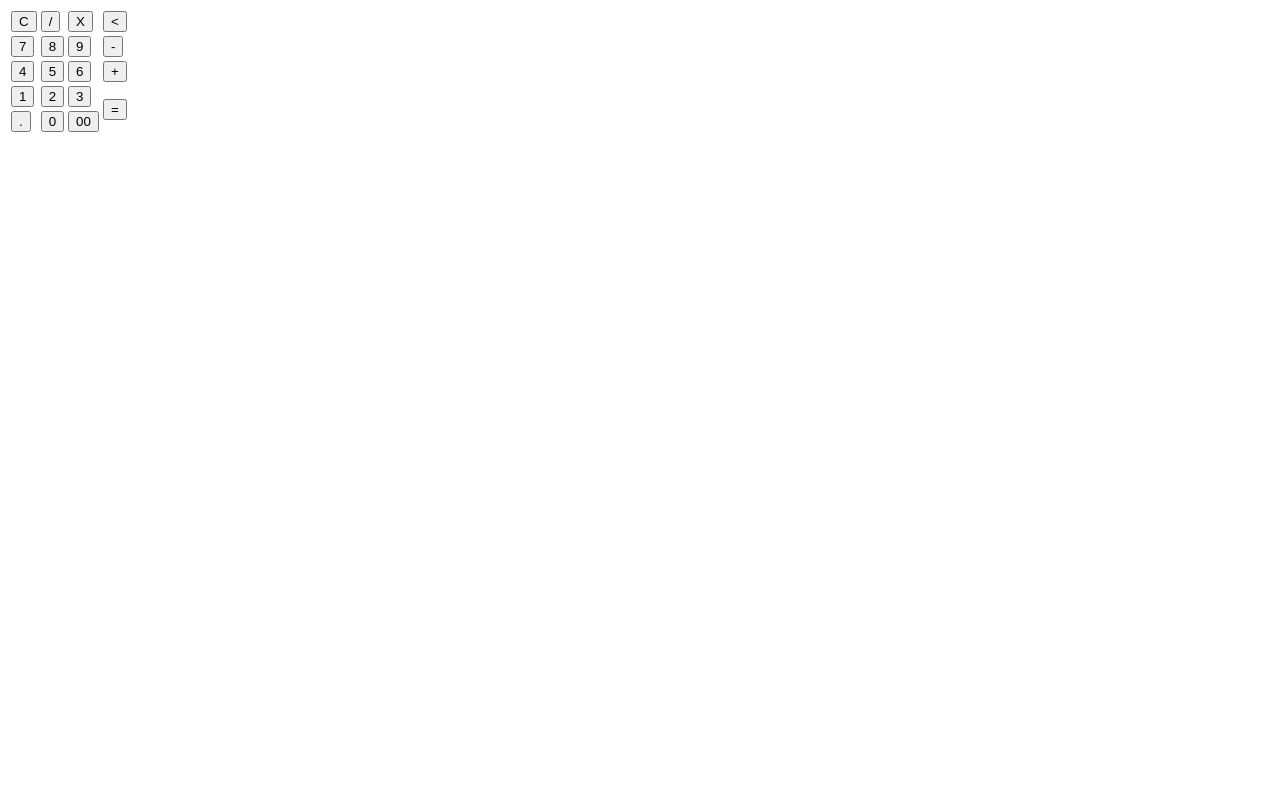
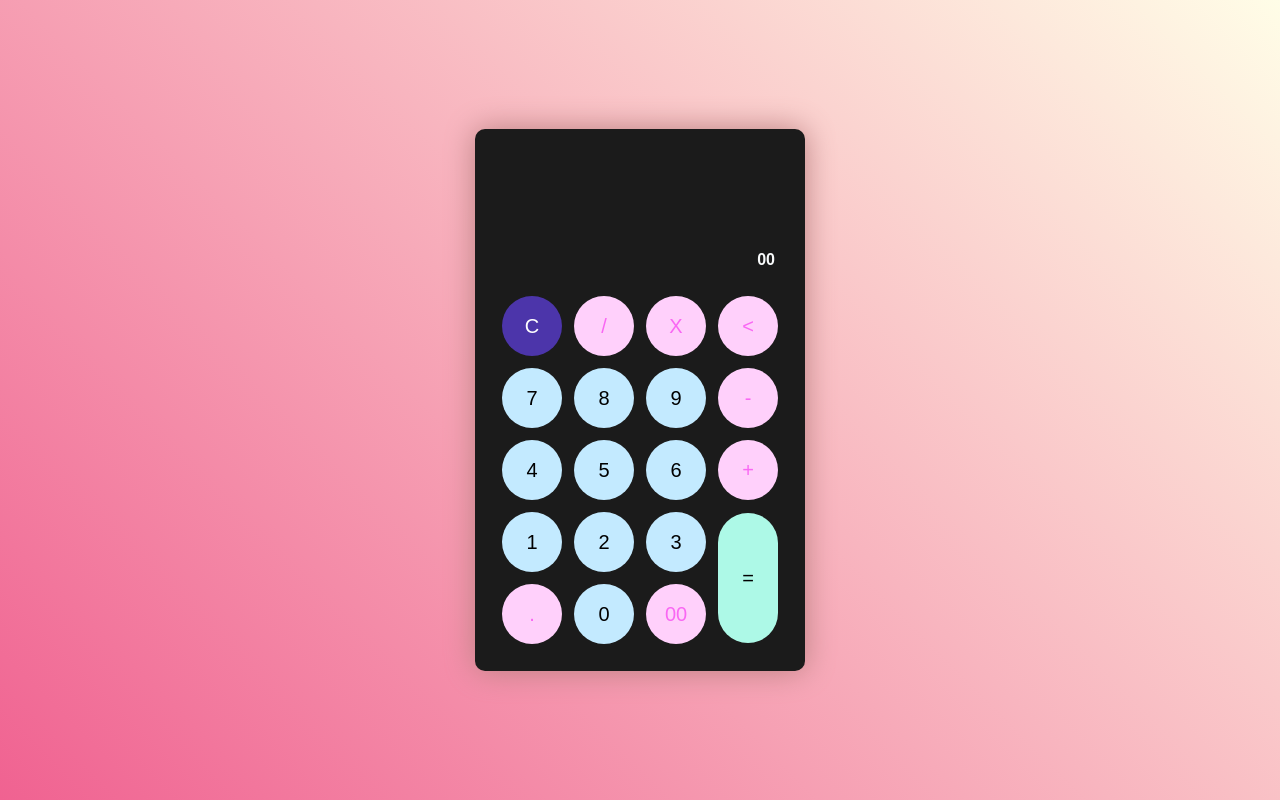
Before and after one commit to Yesid-r/projects-js-html-css, a plain HTML site: page Calculator/index.html in a window 1280 px wide. Both pictures are taken after a click on the button "00". Drawn offline with Linux system fonts and the light colour scheme.

Commit message:
calculator adding styles

```diff
--- a/Calculator/index.html
+++ b/Calculator/index.html
@@ -5,15 +5,16 @@
     <meta http-equiv="X-UA-Compatible" content="IE=edge">
     <meta name="viewport" content="width=device-width, initial-scale=1.0">
     <link rel="stylesheet" href="./styles/style.css">
+
     <title>Document</title>
 </head>
 <body>
     <div class="container">
-        <div class="calculatator dark">
+        <div class="calculator dark">
             <div class="theme-toggler active">
                 <i class="toggler-icon"></i>
             </div>
-            <div class="div display-screen">
+            <div class="display-screen">
                 <div id="display"></div>
             </div>
             <div class="buttons">
@@ -40,7 +41,7 @@
                        <td><button class="btn-number" id="1">1</button></td>
                        <td><button class="btn-number" id="2">2</button></td>
                        <td><button class="btn-number" id="3">3</button></td>
-                       <td rowspan="2"><button class="btn-equal"> = </button></td>
+                       <td rowspan="2"><button class="btn-equal" id="btn-equal"> = </button></td>
                     </tr>
                     <tr>
                         <td><button class="btn-operator" id=".">.</button></td>
@@ -53,6 +54,6 @@
 
         </div>
     </div>
-
+    <script src="./script.js"></script>
 </body>
 </html>
--- a/Calculator/script.js
+++ b/Calculator/script.js
@@ -0,0 +1,34 @@
+console.log('hello world')
+const display = document.querySelector("#display")
+const buttons = document.querySelectorAll("button")
+
+
+console.log(`size of array btns: ${buttons.length}` )
+buttons.forEach((item)=>{
+
+    item.onclick=()=>{
+
+        if(item.id === "clear"){
+            display.innerText="";
+        }else if(item.id=="backspace"){
+            let string = display.innerText.toString();
+            display.innerText = string.substr(0,string.length-1)
+        }else if(display.innerText !=""&& item.id=="btn-equal"){
+            display.innerText = eval(display.innerText)
+        }
+        else if(display.innerText=="" && item.id=="btn-equal"){
+            display.innerText = 'null';
+            setTimeout(()=>(display.innerText=""), 1000)
+        }else{
+            display.innerText+= item.id;
+        }
+    }
+})
+
+const themeTogglerBtn = document.querySelector(".theme-toggler");
+const calculator = document.querySelector(".calculator");
+const toggleIcon = doc.querySelector(".toggler-icon");
+let isDark = true;
+themeTogglerBtn.onclick=()=>{
+    calculator.classList.toggle("dark")
+}
--- a/Calculator/styles/style.scss
+++ b/Calculator/styles/style.scss
@@ -0,0 +1,117 @@
+*{
+    padding:0;
+    margin:0;
+    box-sizing: border-box;
+    font-family: sans-serif;
+
+}
+
+body{
+    background: linear-gradient(45deg,#f06291,#fffde7);
+}
+.container{
+    height: 100vh;
+    width: 100vw;
+    display: flex;
+    align-items: center;
+    justify-content: center;
+    flex-wrap: wrap;
+
+}
+
+.calculator{
+    position: relative;
+    height: auto;
+    width: auto;
+    padding: 20px;
+    border: none;
+    box-shadow: 0 0 30px rgb(187,130,130);
+    background-color: #fff;
+    border-radius: 10px;
+    #display{
+        color: #0a1e23;
+        margin: 0 10px;
+        height: 120px;
+        width: auto;
+        display: flex;
+        align-items: flex-end;
+        justify-content: flex-end;
+        margin-bottom: 20px;
+        font-weight: 600;
+    }
+    .btn-equal{
+        height: 130px;
+    }
+    button#clear{
+        background-color: #fc4552;
+    }
+    .btn-number{
+        background-color: #c3eaff;
+        color: #000000;
+    }
+    .btn-operator{
+        background-color: #ffd0fb;
+        color: #f967f3
+    }
+    .btn-equal{
+        background-color: #adf9e7;
+        color:#000
+    }
+    .theme-toggler{
+        position: absolute;
+        top: 30px;
+        right: 30px;
+        color: #fff;
+        cursor: pointer;
+        z-index: 1;
+    }
+    &::before{
+        content: '';
+        position: absolute;
+        height: 30px;
+        width: 30px;
+        top: 50px;
+        transform: translate(-50%,-50%);
+        border-radius: 50%;
+        background-color: #333;
+        z-index: -1;
+    }
+    &.dark{
+        background-color: #1B1B1B;
+        #display{
+            color:#f8fafb;
+        }
+        #clear{
+            background-color: #4C35AA ;
+            color: white;
+        }
+        #btn-number{
+
+            background-color: #8EFDA6;
+            color: black;
+            font-weight: 500;
+        }
+    }
+}
+
+.theme-toggler .active{
+    color: #333;
+    &::before{
+        background-color: #fff;
+    }
+}
+
+button{
+    height: 60px;
+    width: 60px;
+    border: 0;
+    border-radius: 30px;
+    margin: 5px;
+    font-size: 20px;
+    cursor: pointer;
+    transition: all 200ms ease;
+    &:hover{
+        transform: scale(1.1);
+    }
+
+}
```
Also changed, not shown: Calculator/styles/style.css, 1 other file.
